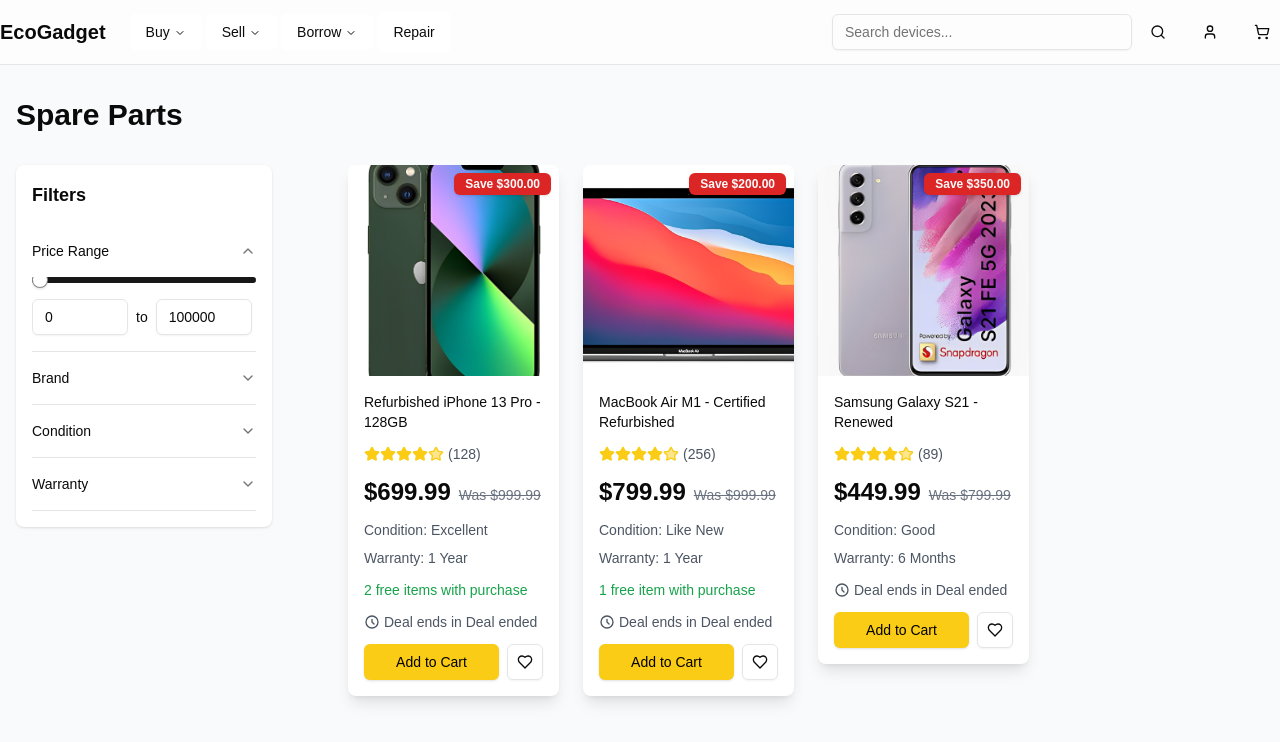
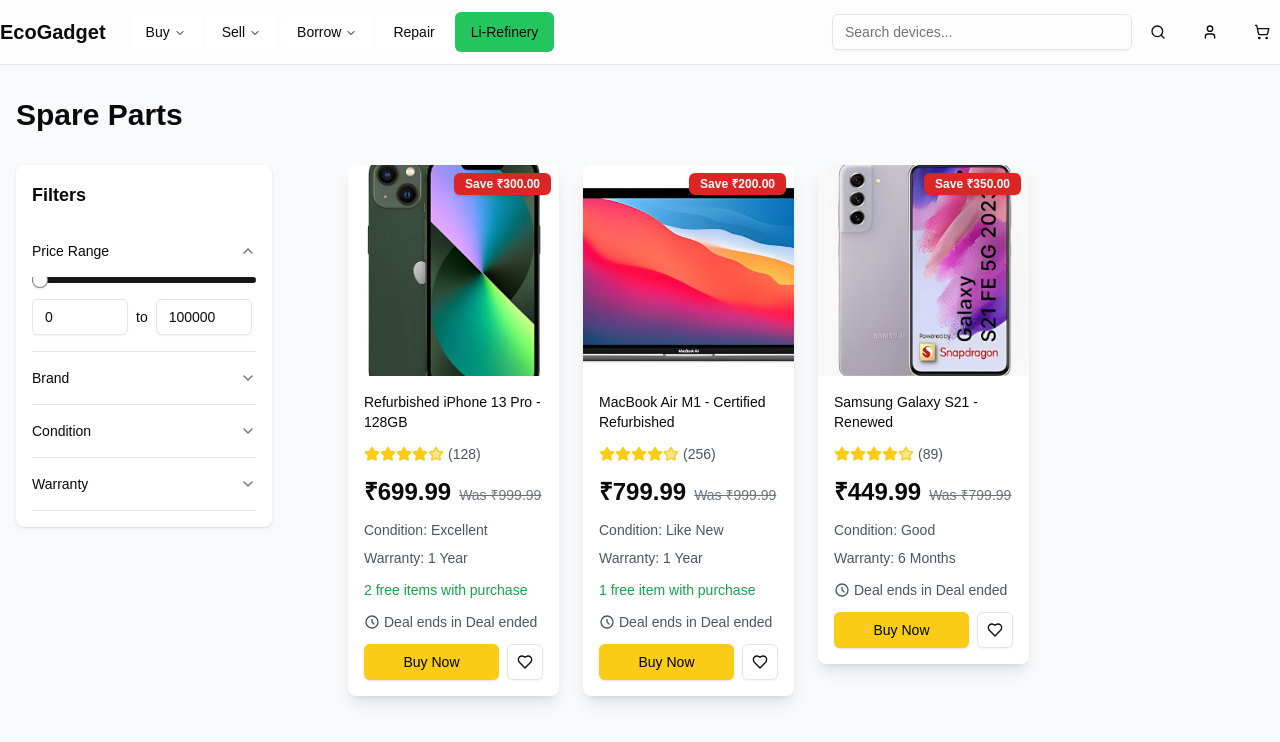
Before and after one commit to vanshshar/ECOGADGET-TURBO, a Next.js app: page /buy/parts in a window 1280 px wide. Shown: the top 742 px of the page. Built offline with nearby package versions, Linux system fonts and the light colour scheme.

Commit message:
final changes

```diff
--- a/components/nav-bar.tsx
+++ b/components/nav-bar.tsx
@@ -81,6 +81,13 @@
               <Link href="/repair" legacyBehavior passHref>
                 <NavigationMenuLink className="group inline-flex h-10 w-max items-center justify-center rounded-md bg-background px-4 py-2 text-sm font-medium transition-colors hover:bg-accent hover:text-accent-foreground focus:bg-accent focus:text-accent-foreground focus:outline-none disabled:pointer-events-none disabled:opacity-50 data-[active]:bg-accent/50 data-[state=open]:bg-accent/50">
                   Repair
+                </NavigationMenuLink>
+              </Link>
+            </NavigationMenuItem>
+            <NavigationMenuItem>
+              <Link href="http://localhost:8080/join-revolution?" legacyBehavior passHref>
+                <NavigationMenuLink className="group inline-flex h-10 w-max items-center justify-center rounded-md bg-green-500 px-4 py-2 text-sm font-medium transition-colors hover:bg-accent hover:text-accent-foreground focus:bg-accent focus:text-accent-foreground focus:outline-none disabled:pointer-events-none disabled:opacity-50 data-[active]:bg-accent/50 data-[state=open]:bg-accent/50">
+                  Li-Refinery
                 </NavigationMenuLink>
               </Link>
             </NavigationMenuItem>
--- a/components/product-card.tsx
+++ b/components/product-card.tsx
@@ -2,12 +2,14 @@
 
 import { motion } from 'framer-motion'
 import Image from 'next/image'
-import { Heart } from 'lucide-react'
+import { Currency, Heart } from 'lucide-react'
 import { useState } from 'react'
 import { StarRating } from './star-rating'
 import { CountdownTimer } from './countdown-timer'
 import { Button } from '@/components/ui/button'
 import { Badge } from '@/components/ui/badge'
+import axios from "axios";
+import { useEffect } from 'react'
 
 interface ProductCardProps {
   id: string
@@ -39,6 +41,13 @@
   const [isSaved, setIsSaved] = useState(false)
   const savings = originalPrice - price
 
+  useEffect(() => {
+    const script = document.createElement("script");
+    script.src = 'https://checkout.razorpay.com/v1/checkout.js';
+    script.async = true;
+    document.body.appendChild(script);
+  }, []);
+
   return (
     <motion.div
       initial={{ opacity: 0, y: 20 }}
@@ -55,7 +64,7 @@
         />
         {savings > 0 && (
           <Badge className="absolute top-2 right-2 bg-red-600">
-            Save ${savings.toFixed(2)}
+            Save ₹{savings.toFixed(2)}
           </Badge>
         )}
       </div>
@@ -68,10 +77,10 @@
         <StarRating rating={rating} reviewCount={reviewCount} />
 
         <div className="flex items-baseline gap-2">
-          <span className="text-2xl font-bold">${price.toFixed(2)}</span>
+          <span className="text-2xl font-bold">₹{price.toFixed(2)}</span>
           {originalPrice > price && (
             <span className="text-sm text-gray-500 line-through">
-              Was ${originalPrice.toFixed(2)}
+              Was ₹{originalPrice.toFixed(2)}
             </span>
           )}
         </div>
@@ -92,11 +101,35 @@
         <div className="flex gap-2">
           <Button
             className="flex-1 bg-yellow-400 hover:bg-yellow-500 text-black"
-            onClick={() => {
-              // Add to cart logic here
+            onClick={
+              async (e) => {
+
+              let amount: number | string = price.toString();
+                // "699.99"
+                // [0] = 699 [1] = 99;
+                // amount
+              amount = amount.split(".")[0] + amount.split(".")[1];
+              amount = Number(amount);
+
+              const response1: any = await axios.post("http://localhost:4000/orders/create", {
+                amount, currency:"INR"
+              });
+
+              const options = {
+                "key": response1.data.key,
+                "amount": response1.data.amount,
+                "currency": "INR",
+                "name": "EcoGadget",
+                "order_id": response1.data.id,
+                "callback_url": "https://eneqd3r9zrjok.x.pipedream.net/"
+              };
+
+              const rzp1 = new window.Razorpay(options);
+              rzp1.open();
+              e.preventDefault();
             }}
           >
-            Add to Cart
+            Buy Now
           </Button>
           <Button
             variant="outline"
```
